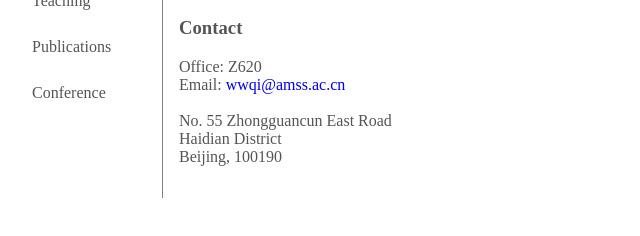
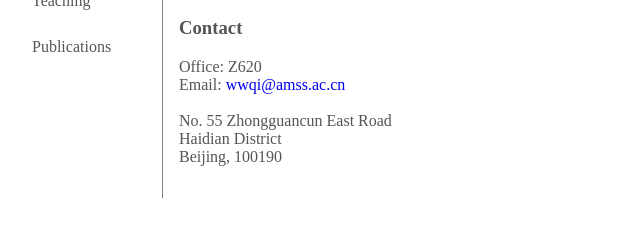
Before and after one commit to Weiwei-Qi/Weiwei-Qi.github.io, a plain HTML site: page index.html in a window 1280 px wide. Shown: the part 340-576 px from the top of the page, 168-808 px from the left. Drawn offline with nearby package versions, Linux system fonts and the light colour scheme; some packages are replaced by stand-ins of ours.

Commit message:
index.html

```diff
--- a/index.html
+++ b/index.html
@@ -84,7 +84,6 @@ article a { text-decoration: none; }
     <li><a href="research.html">Research</a></li>
     <li><a href="teaching.html">Teaching</a></li>
     <li><a href="publications.html">Publications</a></li>
-    <li><a href="conference.html">Conference</a></li>
   </ul>
 </nav>
 <article>
```
